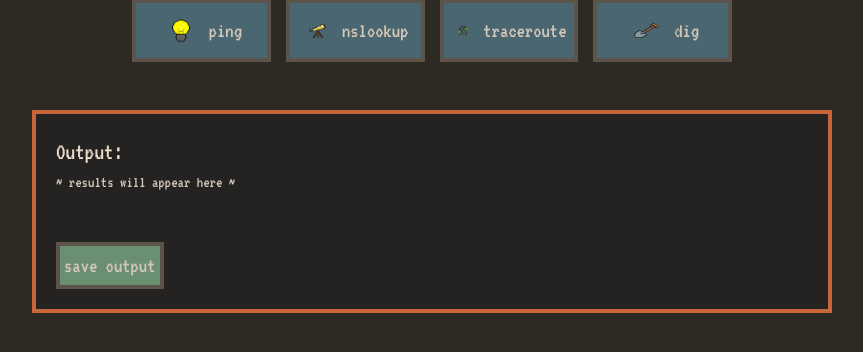
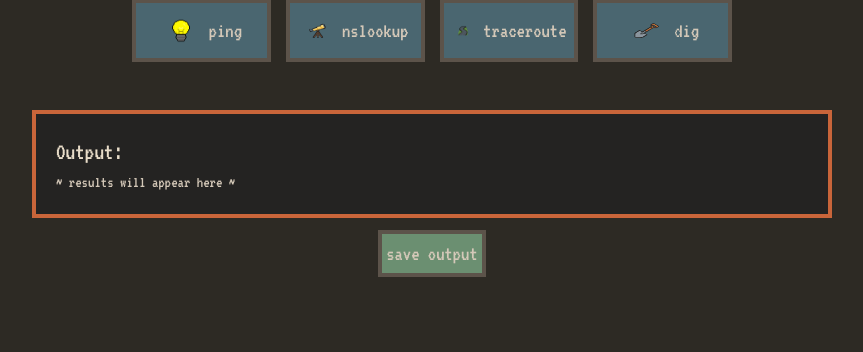
Before and after one commit to jleuth/apcsp-gui, a Flask app: page / in a window 1280 px wide. Shown: the part 275-627 px from the top of the page, without its empty margins (208-1071 px from the left). Run offline with Flask 3, Linux system fonts and the light colour scheme; some libraries are stand-ins or nearby versions.

Commit message:
im dumb why'd i put it in the output

```diff
--- a/templates/index.html
+++ b/templates/index.html
@@ -33,12 +33,12 @@
             <div id="output" class="text-[1rem] bg-[#242322] border-4 border-[#c9653a] p-5 max-w-[800px] mx-auto">
                 <h1 class="text-[1.5rem] text-[#e8dcc8]">Output:</h1>
                 <p>~ results will appear here ~</p>
+            </div>
 
-                <br/>
-                <br/>
-
+            <div class="flex justify-center my-3">
                 <button onclick="saveOutput()" class="text-[1.3rem] p-1 bg-[#6b8f71] text-[#d4c8b8] border-4 border-[#5c534a] cursor-pointer hover:bg-[#7b9f81]">save output</button>
             </div>
+
 
 
 
```
